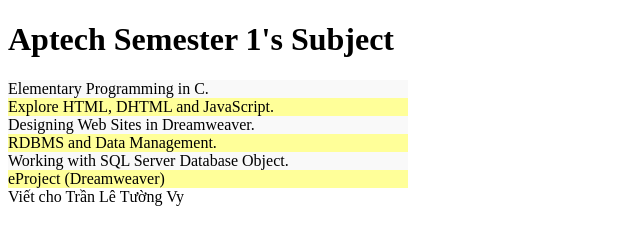
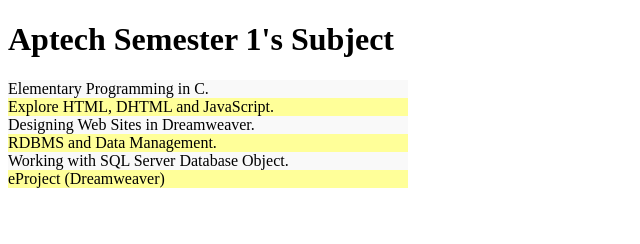
Before and after one commit to ttm2611/ttm2611.github.io, a plain HTML site: page Recognizeodd.html in a window 1280 px wide. Shown: the whole page, without its empty margins (0-640 px from the left). Drawn offline with Linux system fonts and the light colour scheme.

Commit message:
Update Recognizeodd.html

```diff
--- a/Recognizeodd.html
+++ b/Recognizeodd.html
@@ -19,4 +19,3 @@
     <div>eProject (Dreamweaver)</div>
 </body>
 </html>
-Viết cho Trần Lê Tường Vy
```
